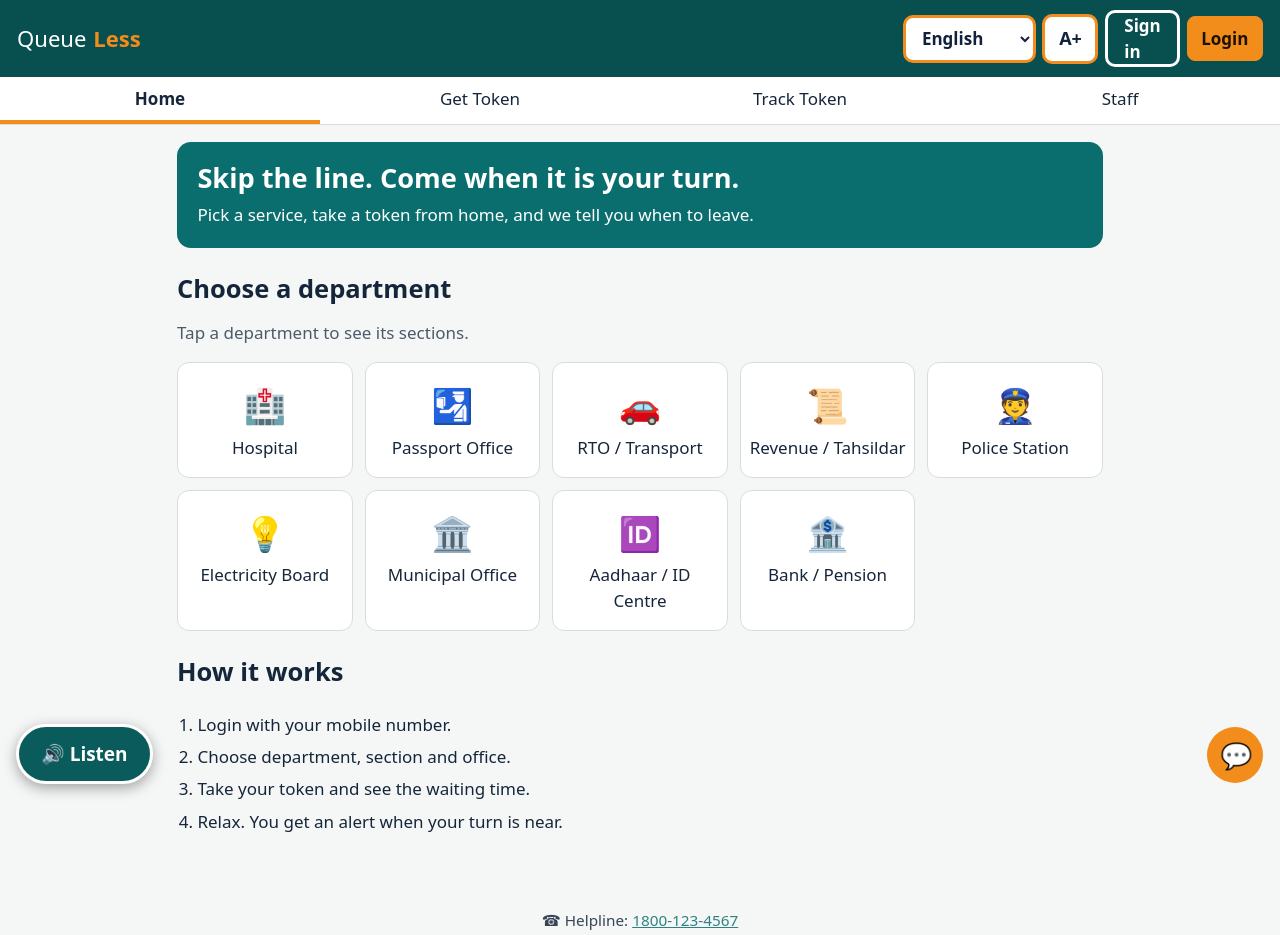
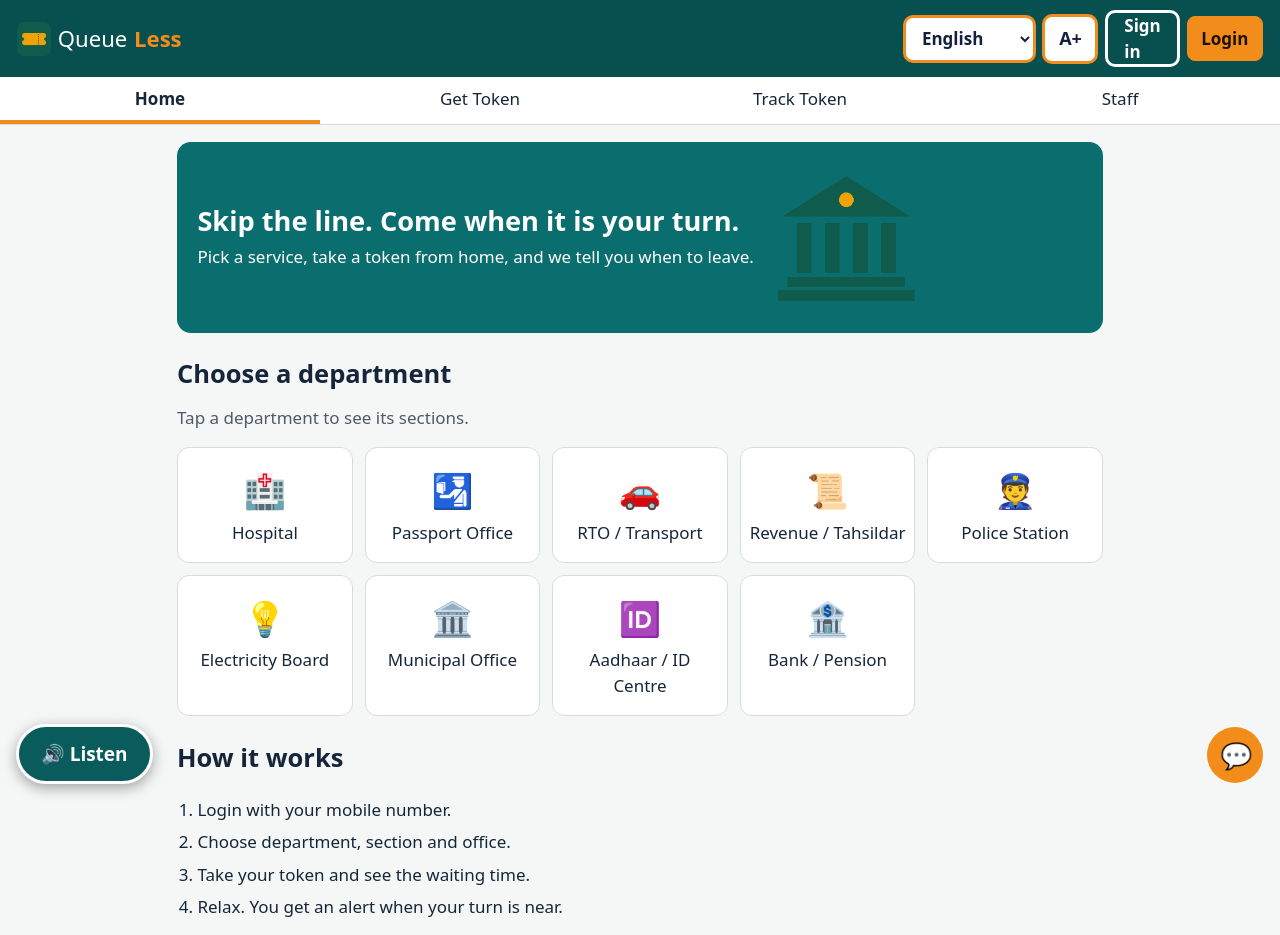
Before and after one commit to srinuannapureddy/queueless.., a plain HTML site: page index.html in a window 1280 px wide. Shown: the top 935 px of the page. Drawn offline with Linux system fonts and the light colour scheme.

Commit message:
Update index.html

```diff
--- a/index.html
+++ b/index.html
@@ -5,7 +5,7 @@
 <meta name="viewport" content="width=device-width, initial-scale=1">
 <title>QueueLess - Wait Smart</title>
 <meta name="description" content="Take a virtual token for government offices and arrive only when your turn is near.">
-<link rel="icon" href="assets/icon.svg">
+<link rel="icon" href="icon.svg">
 <link rel="stylesheet" href="style.css">
 <style>
 /* QueueLess visibility fix: language box and A+ button */
@@ -21,7 +21,7 @@
 </head>
 <body>
 <header class="top">
-  <a class="brand" href="#home"><img src="images/logo.png" alt="" onerror="this.remove()"> Queue<b>Less</b></a>
+  <a class="brand" href="#home"><img src="logo.png" alt="" onerror="this.remove()"> Queue<b>Less</b></a>
   <div class="tools">
     <select id="lang" aria-label="Language">
       <option value="en">English</option><option value="hi">हिन्दी</option><option value="te">తెలుగు</option>
@@ -63,7 +63,7 @@
         <h1 data-i18n="heroTitle">Skip the line. Come when it is your turn.</h1>
         <p data-i18n="heroSub">Pick a service, take a token from home, and we tell you when to leave.</p>
       </div>
-      <img src="images/government.png" alt="" onerror="this.remove()">
+      <img src="government.png" alt="" onerror="this.remove()">
     </div>
     <h2 data-i18n="chooseDept">Choose a department</h2>
     <p class="hint" data-i18n="tapDept">Tap a department to see its sections.</p>
@@ -143,4 +143,4 @@
 <script src="script.js"></script>
 <script src="queueless-extras.js"></script>
 </body>
-</html> say me is this code correct
+</html>
```
